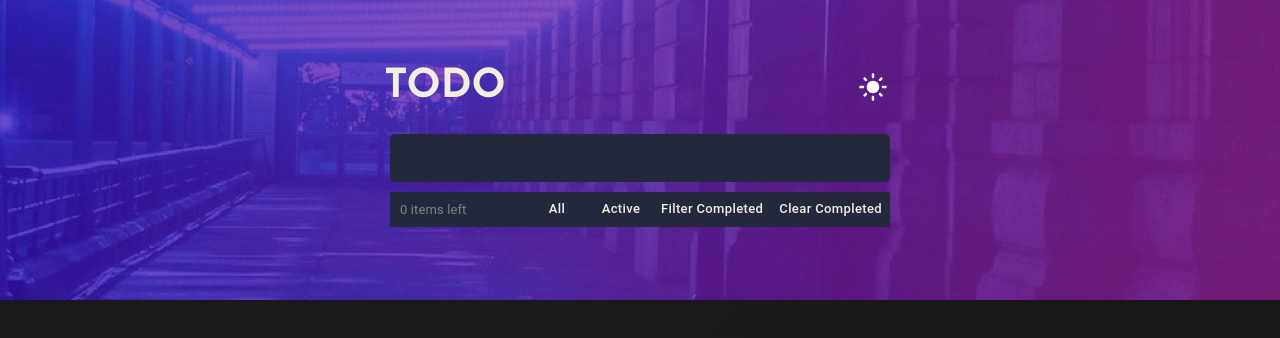
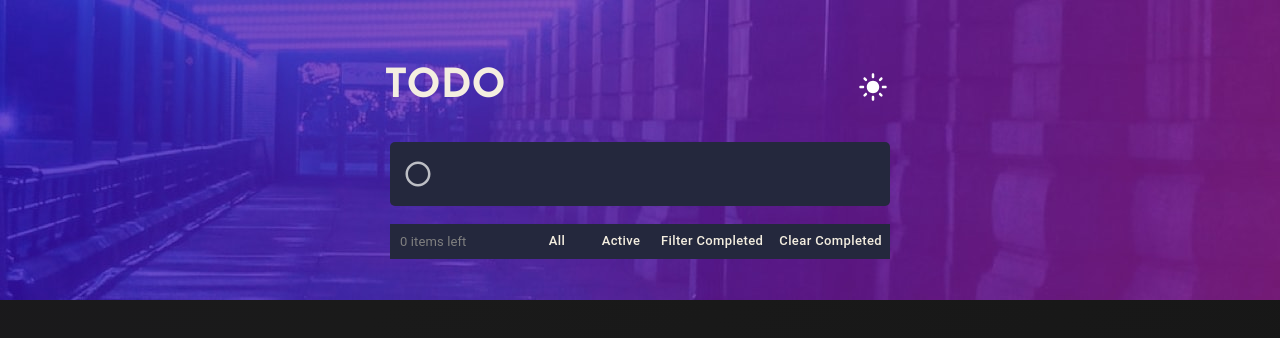
Before and after one commit to autumnleaf-ra/todoApp, a React (Vite) app: page / in a window 1280 px wide. Shown: the top 338 px of the page. Built offline with nearby package versions, Linux system fonts and the light colour scheme.

Commit message:
add: button input

```diff
--- a/src/pages/Home/index.jsx
+++ b/src/pages/Home/index.jsx
@@ -12,7 +12,6 @@ import { FixedSizeList } from 'react-window';
 import classes from './style.module.scss';
 import {
   Button,
-  Checkbox,
   FormControl,
   Grid,
   IconButton,
@@ -25,6 +24,7 @@ import {
   Stack,
   TextField,
   Typography,
+  Checkbox,
 } from '@mui/material';
 import RadioButtonUncheckedIcon from '@mui/icons-material/RadioButtonUnchecked';
 import CheckedIcons from './CheckedIcons';
@@ -35,7 +35,6 @@ import { useMemo, useState } from 'react';
 import { DndContext, closestCorners } from '@dnd-kit/core';
 import { SortableContext, arrayMove, useSortable, verticalListSortingStrategy } from '@dnd-kit/sortable';
 import ListTodo from './ListTodo';
-import { CheckBox } from '@mui/icons-material';
 
 const iconStyle = {
   width: '1.5rem',
@@ -119,7 +118,7 @@ const Home = ({ todo, theme }) => {
         </Stack>
       </div>
       <div className={classes.inputButton}>
-        <div className={classes.fieldText}>
+        {/* <div className={classes.fieldText}>
           <TextField
             id="myInput"
             variant="outlined"
@@ -149,7 +148,32 @@ const Home = ({ todo, theme }) => {
             value={values}
             focused={false}
           />
-        </div>
+        </div> */}
+        <List>
+          <ListItem alignItems="center" className={classes.listItemInput}>
+            <Checkbox
+              icon={<RadioButtonUncheckedIcon />}
+              checkedIcon={<CheckedIcons />}
+              edge="start"
+              tabIndex={-1}
+              disableRipple
+            />
+            <TextField
+              sx={{
+                width: '500px',
+                '& .MuiOutlinedInput-notchedOutline': {
+                  border: 'none',
+                },
+                '&:hover .MuiOutlinedInput-notchedOutline': {
+                  border: 'none',
+                },
+                '& .MuiOutlinedInput-input': {
+                  padding: '10px',
+                },
+              }}
+            />
+          </ListItem>
+        </List>
       </div>
       <DndContext collisionDetection={closestCorners} onDragEnd={handleDragEnd}>
         <List
--- a/src/pages/Home/style.module.scss
+++ b/src/pages/Home/style.module.scss
@@ -26,10 +26,10 @@
     justify-content: center;
     padding-bottom: 10px;
 
-    .fieldText {
+    .listItemInput {
       background-color: var(--color-theme);
+      width: 500px;
       border-radius: 5px;
-      width: 500px;
     }
   }
 
```
